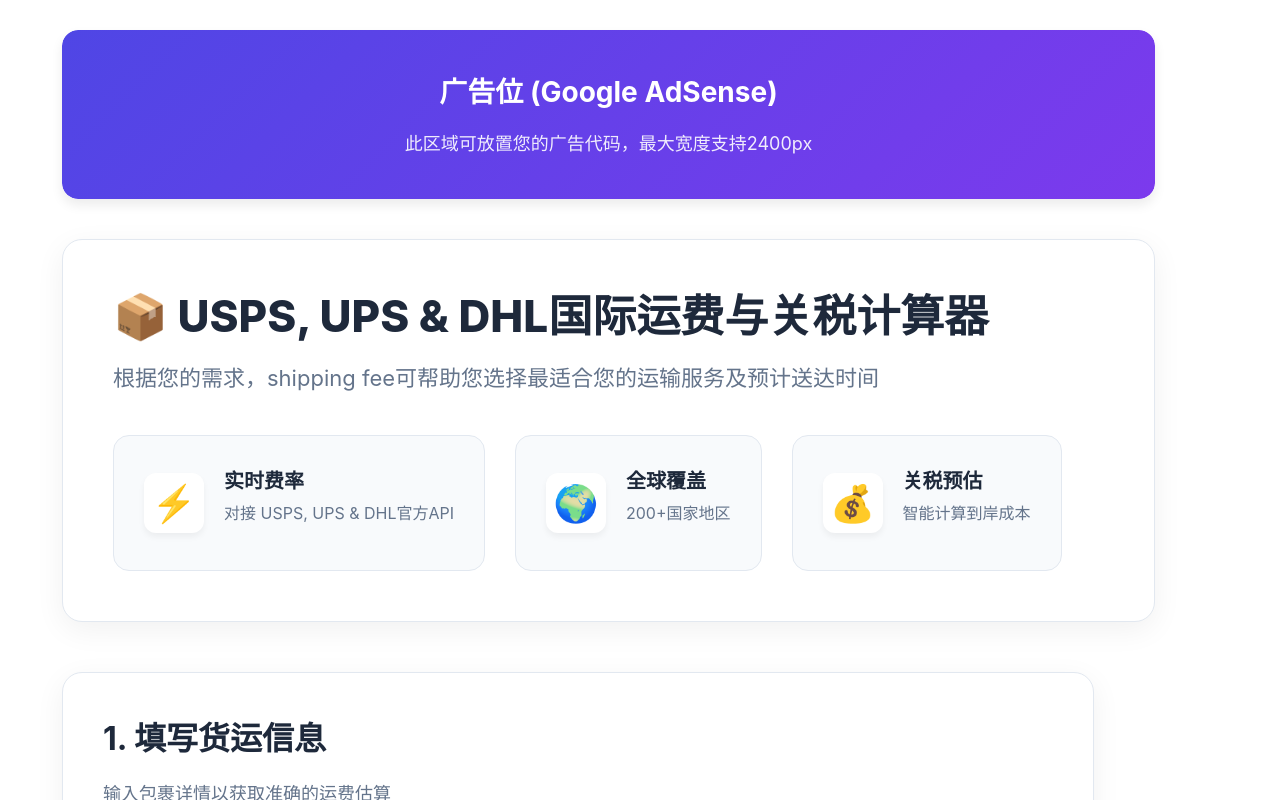
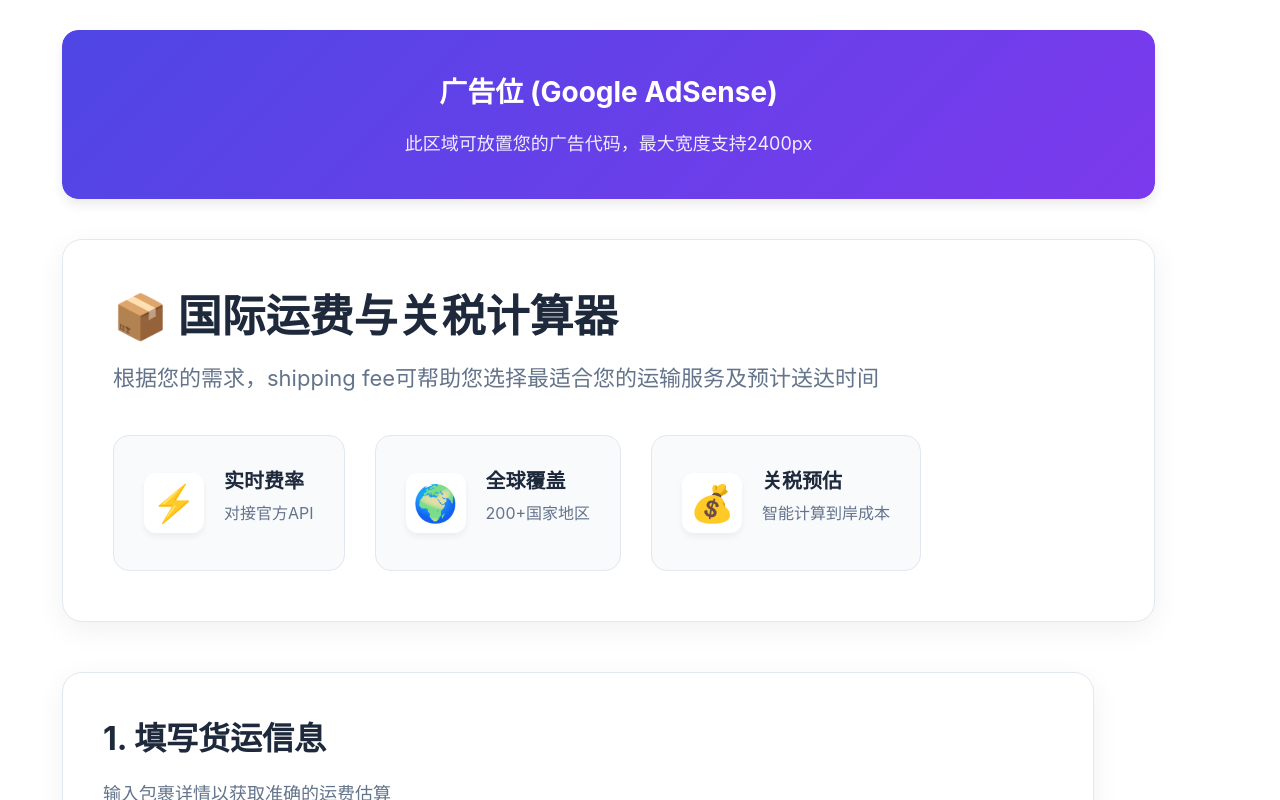
Before and after one commit to flykingmz/shipping-fee, a Vue app in the folder ups/: page / in a window 1280 px wide. Shown: the top 800 px of the page. Built offline with nearby package versions, Linux system fonts and the light colour scheme.

Commit message:
调整文案

```diff
--- a/ups/src/App.vue
+++ b/ups/src/App.vue
@@ -12,7 +12,7 @@
     <header class="main-header">
       <div class="header-content">
         <div class="logo-area">
-          <h1 class="main-title">📦 USPS, UPS & DHL国际运费与关税计算器</h1>
+          <h1 class="main-title">📦 国际运费与关税计算器</h1>
           <p class="main-subtitle">根据您的需求，shipping fee可帮助您选择最适合您的运输服务及预计送达时间</p>
         </div>
         <div class="header-info">
@@ -20,7 +20,7 @@
             <div class="info-icon">⚡</div>
             <div class="info-text">
               <h4>实时费率</h4>
-              <p>对接 USPS, UPS & DHL官方API</p>
+              <p>对接官方API</p>
             </div>
           </div>
           <div class="info-card">
```
